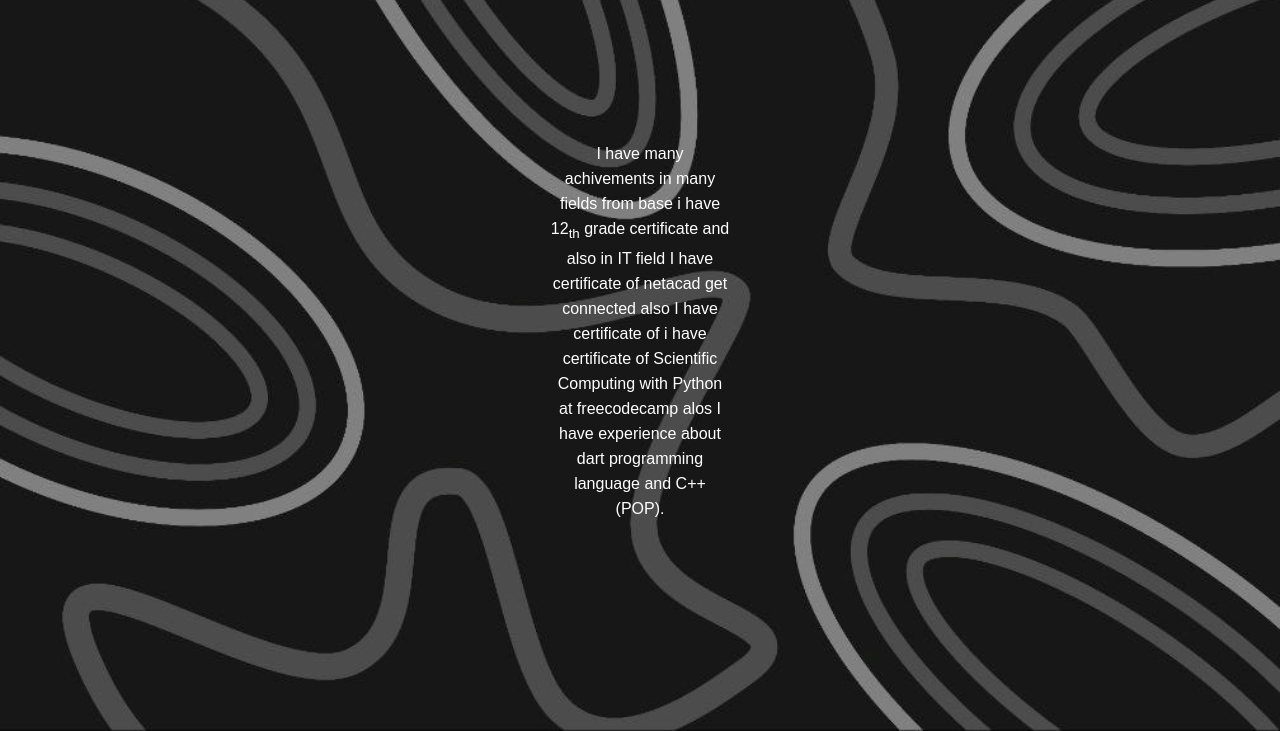
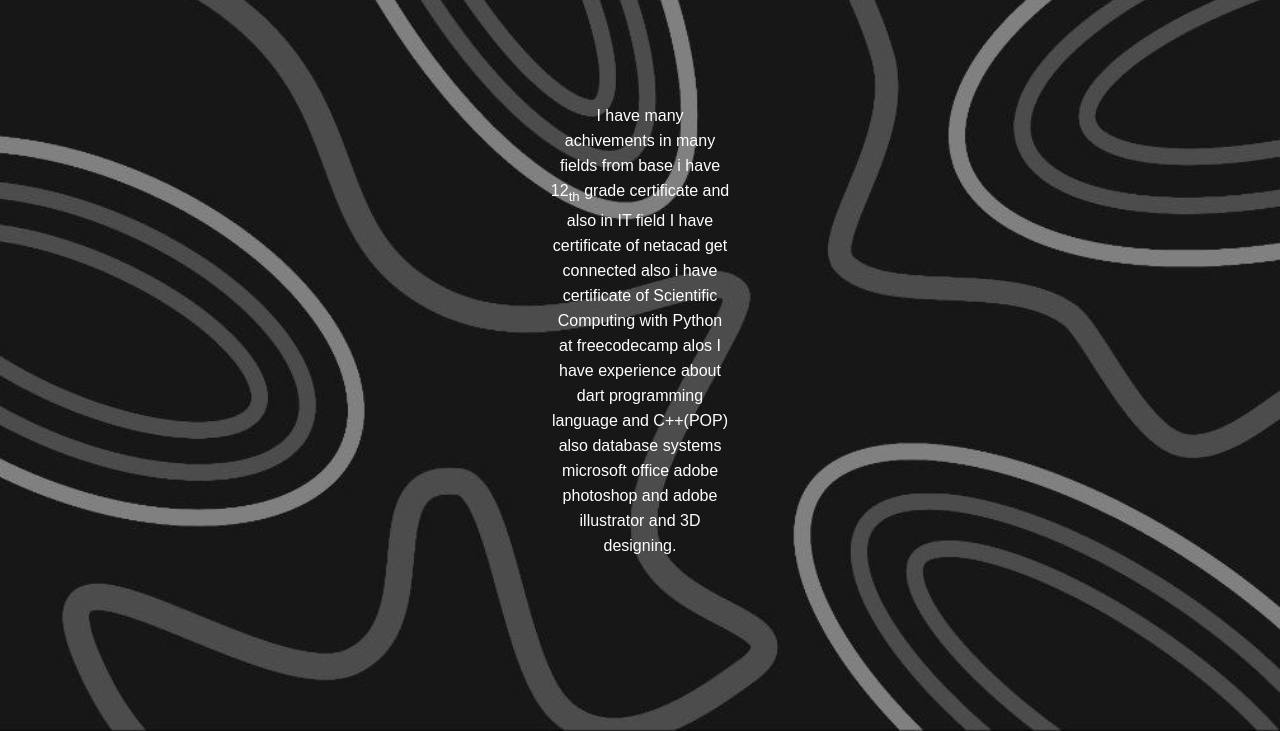
Before and after one commit to Ashraf-111/Ashraf-111.github.io, a plain HTML site: page HTML file 3.html in a window 1280 px wide. Shown: the part 69-800 px from the top of the page. Drawn offline with Linux system fonts and the light colour scheme.

Commit message:
Update HTML file 3.html

```diff
--- a/HTML file 3.html
+++ b/HTML file 3.html
@@ -37,8 +37,8 @@
         <div class="content">
 
             <p style="margin-inline:550px ;">
-                I have many achivements in many fields from base i have 12<sub>th</sub> grade certificate and also in IT field I have certificate of netacad get connected also I have certificate of i have certificate of Scientific Computing with Python
-                at freecodecamp alos I have experience about dart programming language and C++(POP).
+                I have many achivements in many fields from base i have 12<sub>th</sub> grade certificate and also in IT field I have certificate of netacad get connected also i have certificate of Scientific Computing with Python
+                at freecodecamp alos I have experience about dart programming language and C++(POP) also database systems microsoft office adobe photoshop and adobe illustrator and 3D designing.
             </p>
         </div>
     </div>
```
